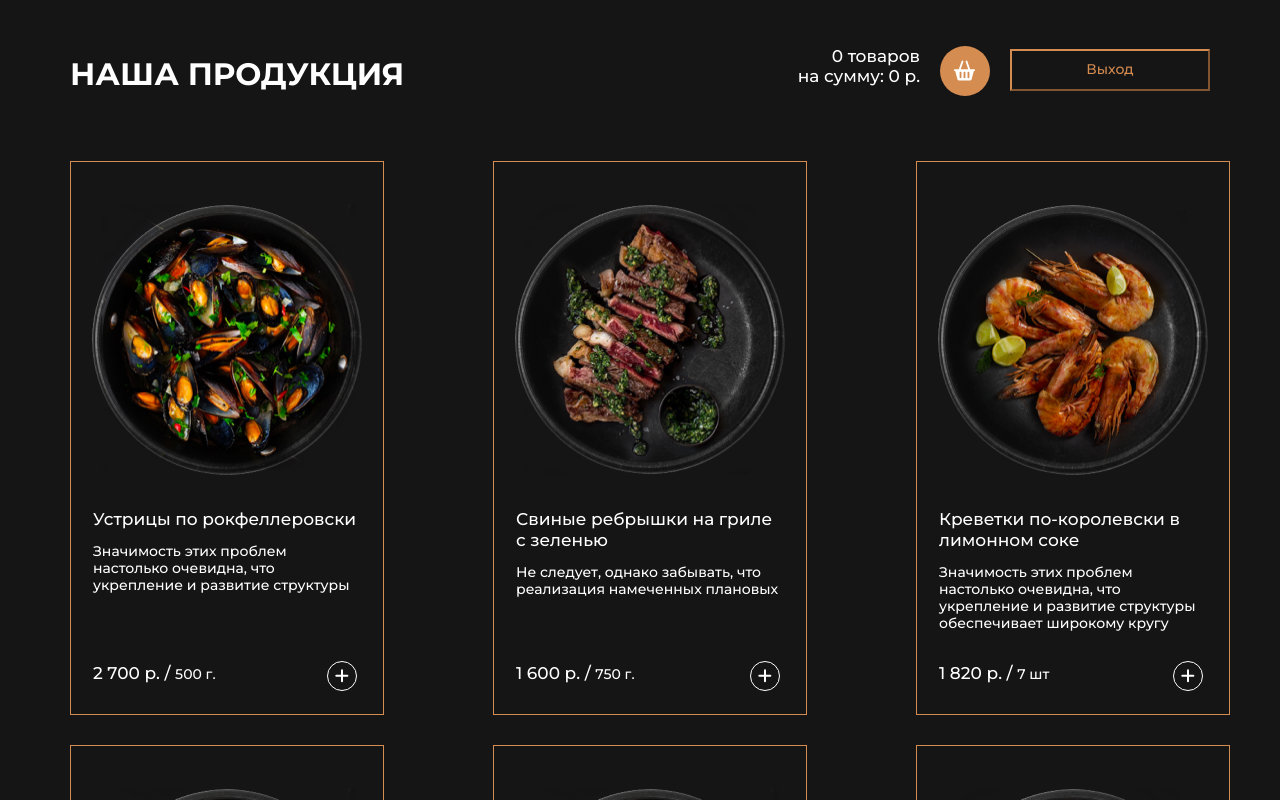
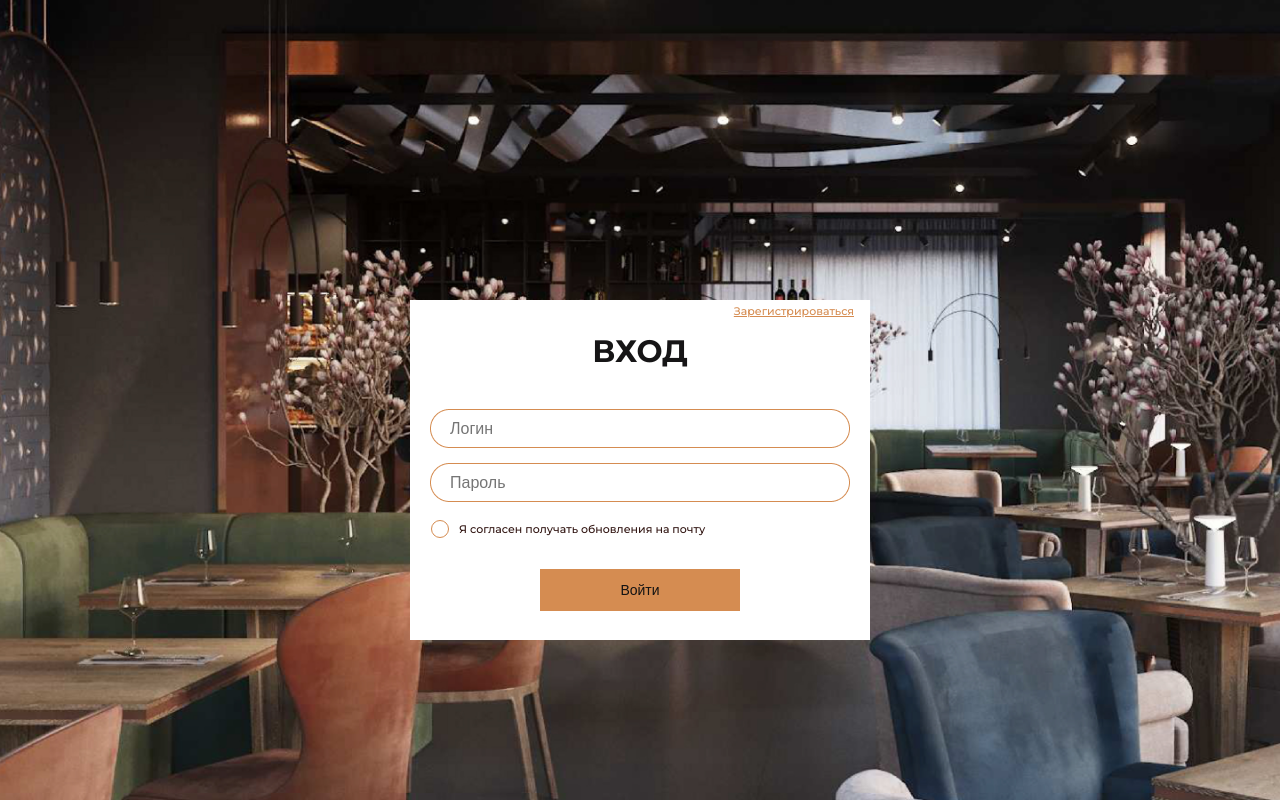
Before and after one commit to Hahahoj/pizzaville, a React (Create React App) app: page / in a window 1280 px wide. Built offline with nearby package versions, Linux system fonts and the light colour scheme.

Commit message:
fix: Небольшие фиксы

```diff
--- a/src/App.js
+++ b/src/App.js
@@ -2,13 +2,15 @@ import { Route, Routes } from 'react-router-dom';
 import ProductsPage from './Pages/ProductsPage';
 import BasketPage from './Pages/BasketPage';
 import ItemPage from './Pages/ItemPage';
-import AuthPage from './Pages/AuthPage'
+import AuthPage from './Pages/AuthPage';
+import StartPage from './Pages/StartPage';
 
 export default function App() {
     return (
         <Routes>
-            <Route path="/" element={<ProductsPage />} />
+            <Route path="/" element={<StartPage />} />
             <Route path="/auth" element={<AuthPage />} />
+            <Route path="/store" element={<ProductsPage />} />
             <Route path="/basket" element = {<BasketPage />} />
             <Route path="/:id" element = {<ItemPage />} />
         </Routes>
--- /dev/null
+++ b/src/Pages/StartPage.js
@@ -0,0 +1,15 @@
+import ProductsPage from "./ProductsPage";
+import AuthPage from "./AuthPage"
+
+export default function StartPage() {
+
+    if (!(global.log)) {
+        return (
+            <AuthPage />
+        );
+    } else {
+        return (
+            <ProductsPage />
+        );
+    };
+};
--- a/src/components/BasketFooter.css
+++ b/src/components/BasketFooter.css
@@ -25,6 +25,7 @@
 }
 
 .buttonAcceptOrder {
+    font-family: 'Montserrat';
     font-weight: 400;
     font-size: 14px;
     line-height: 17px;
--- a/src/components/FormAuth.css
+++ b/src/components/FormAuth.css
@@ -6,3 +6,7 @@
     background-color: white;
     overflow-y: hidden;
 }
+
+body {
+    font-family: 'Montserrat';
+}
--- a/src/components/FormAuth.jsx
+++ b/src/components/FormAuth.jsx
@@ -54,6 +54,7 @@ export default function FormAuth() {
 
     const ForceUpdate = () => {
         setValue( value => !value);
+        console.log(value);
     };
 
     const switchWindowMode = () => {
@@ -64,8 +65,12 @@ export default function FormAuth() {
 
     const SubmitUser = () => {
         error=false;
-        login = document.getElementById("loginfield").value;
-        password = document.getElementById("passwordfield").value;
+        if (document.getElementById("loginfield").value!=null) {
+            login = document.getElementById("loginfield").value;
+        };
+        if (document.getElementById("passwordfield").value!=null) {
+            password = document.getElementById("passwordfield").value;
+        }
         setMode(global.State);
         if (global.State ) {
             // Регистрация
@@ -124,10 +129,8 @@ export default function FormAuth() {
                 if (element.login === login) {
                     if (element.password === password) {
                         // залогинились
-                        global.logined = login;
-                        console.log(login);
-                        navigate("/");
-                        window.location.href = "/";
+                        global.log = login;
+                        navigate("/store");
                         error=false;
                     }
                 }
@@ -145,12 +148,10 @@ export default function FormAuth() {
         <div className="FormAuth">
             <SwitchMode name={d.SwitchMode} onswitch={switchWindowMode} />
             <WindowsTitle name={d.WindowsTitle} />
-            <InputField name="Логин" type="text" id="loginfield" description={d.InputFieldLogin} />
-            {/* <InputField name="Пароль" description="" /> */}
-            <InputField name="Пароль" type="password" id="passwordfield" description={d.InputFieldPsw} />
+            <InputField name="Логин" type="text" fieldid="loginfield" description={d.InputFieldLogin} />
+            <InputField name="Пароль" type="password" fieldid="passwordfield" description={d.InputFieldPsw} />
             <CheckboxField description="Я согласен получать обновления на почту" />
             <ErrorField description={d.ErrorField} />
-            {/* <SubmitButton name={d.SubmitButton} onpress={SubmitUser} /> */}
             <SubmitButton name={d.SubmitButton} onpress={SubmitUser} />
         </div>
     );
--- a/src/components/Item.css
+++ b/src/components/Item.css
@@ -55,6 +55,7 @@ h2.title {
     height: 42px;
     background-color: #D58C51;
     border: 0px solid #D58C51;
+    font-family: 'Montserrat';
     font-weight: 400;
     font-size: 14px;
     line-height: 17px;
--- a/src/components/auth/CheckboxField.css
+++ b/src/components/auth/CheckboxField.css
@@ -18,6 +18,7 @@
 
 
 .CheckboxDescription {
+    font-family: 'Montserrat';
     font-weight: 300;
     font-size: 11px;
     line-height: 13px;
--- a/src/components/auth/ErrorField.css
+++ b/src/components/auth/ErrorField.css
@@ -1,4 +1,5 @@
 .ErrorField {
+    font-family: 'Montserrat';
     height: 10px;
     font-weight: 300;
     font-size: 8px;
--- a/src/components/auth/InputField.jsx
+++ b/src/components/auth/InputField.jsx
@@ -1,9 +1,9 @@
 import "./InputField.css"
 
-export default function InputField({name,type,id,description}) {
+export default function InputField({name,type,fieldid,description}) {
     return (
         <>
-            <input className="InputField" id={id} type={type} placeholder={name} />
+            <input className="InputField" id={fieldid} type={type} placeholder={name} />
             <p className="Description">{description}</p>
         </>
     );
--- a/src/components/auth/SwitchMode.css
+++ b/src/components/auth/SwitchMode.css
@@ -1,6 +1,7 @@
 .SwitchMode {
-    margin-left: 336px;
-    width: 120px;
+    font-family: 'Montserrat';
+    margin-left: 300px;
+    width: 150px;
     height:14px;
     font-weight: 300;
     font-size: 11px;
```
Also changed, not shown: src/Pages/ProductsPage.js (+1 -9 lines), src/Pages/StartPage.css (added).
